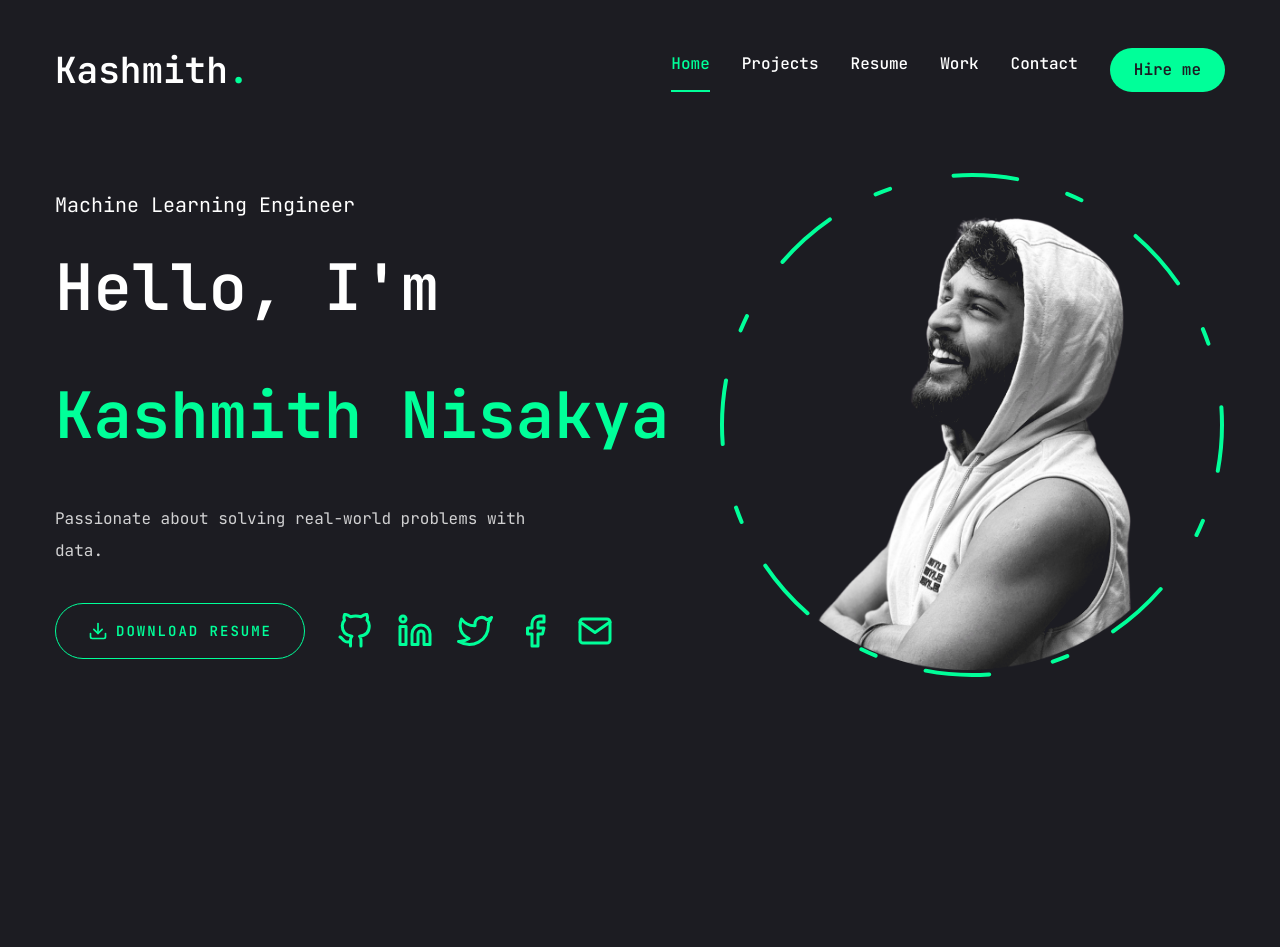
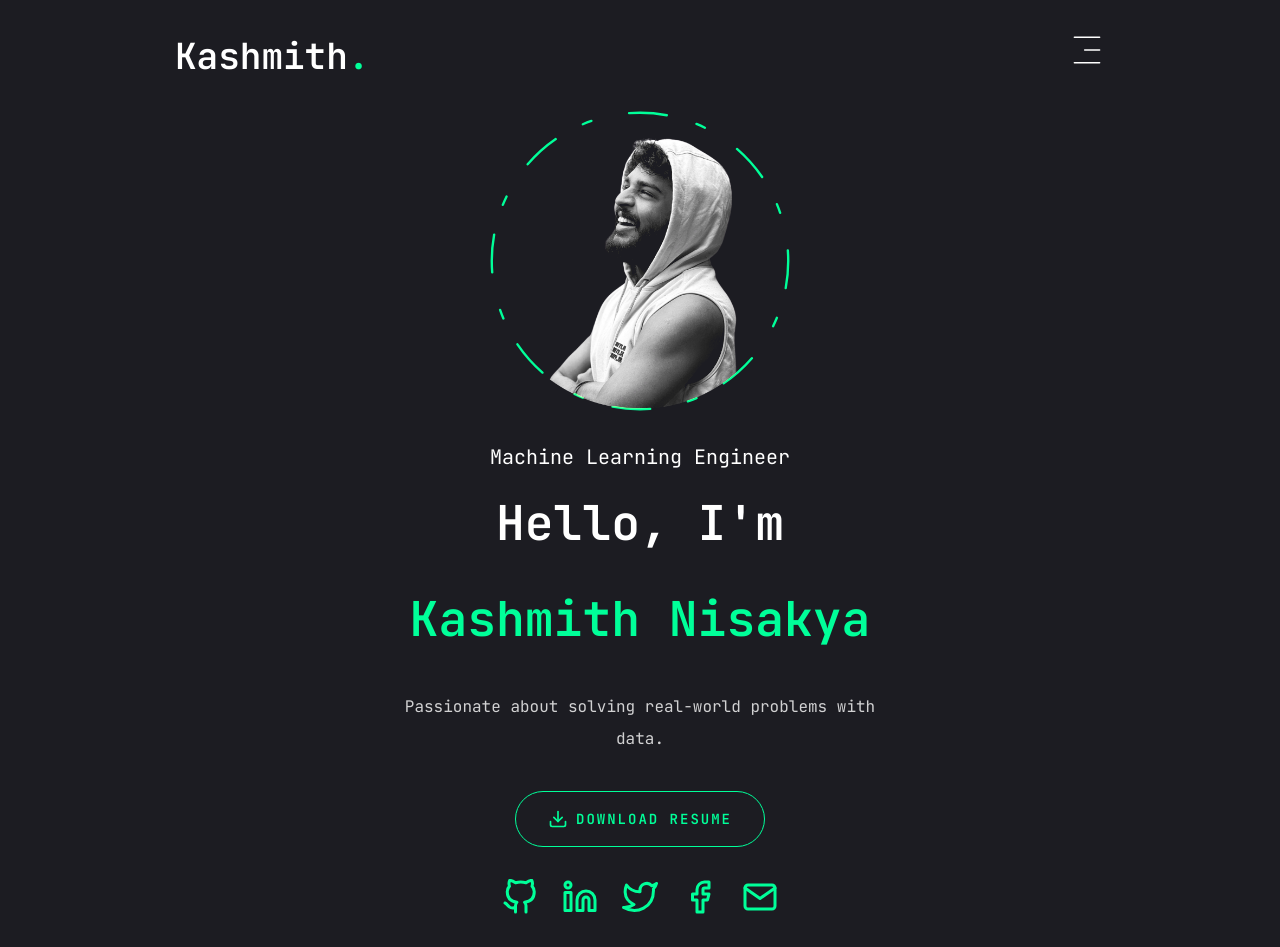
Before and after one commit to kashmithnisakya/kashmith-portfolio, a Next.js app: page / in a window 1280 px wide. Before the commit the page ends 800 px from the top, so only its background shows below. Built offline with nearby package versions, Linux system fonts and the light colour scheme.

Commit message:
change screen size

```diff
--- a/tailwind.config.js
+++ b/tailwind.config.js
@@ -17,7 +17,7 @@ module.exports = {
         "sm": "640px",
         "md": "768px",
         "lg": "960px",
-        "xl": "1200px",
+        "xl": "1440px",
 
       },
     fontFamily: {
```
